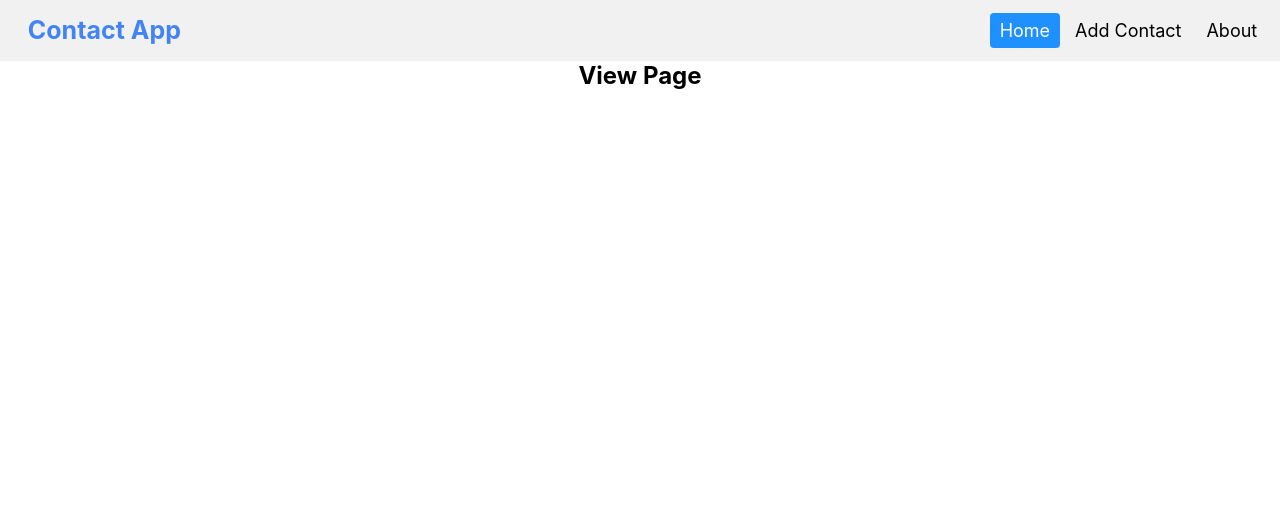
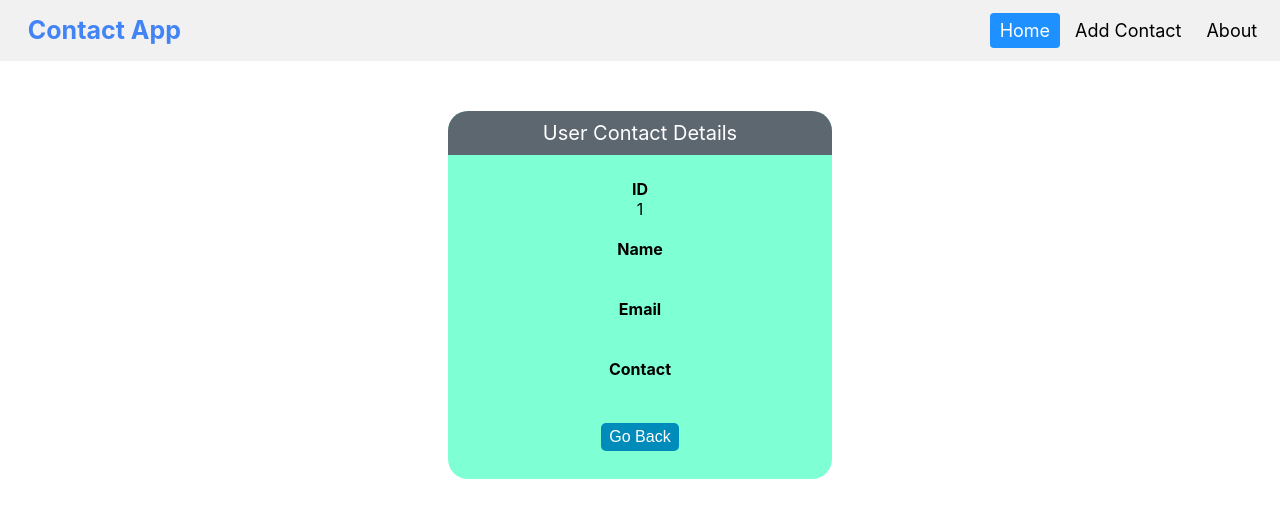
Before and after one commit to codewithsooraj/Contact-App-using-React-and-Firebase, a React (Create React App) app: page /view/1 in a window 1280 px wide. Shown: the top 518 px of the page. Built offline with nearby package versions, Linux system fonts and the light colour scheme; no server answers; the database is empty.

Commit message:
Add functionality of view, edit, and delete contacts.

```diff
--- /dev/null
+++ b/src/pages/About.css
@@ -0,0 +1,8 @@
+* {
+    margin: 0;
+    padding: 0;
+}
+
+.about {
+    margin: 200px;
+}
--- a/src/pages/About.js
+++ b/src/pages/About.js
@@ -1,9 +1,13 @@
 import React from "react";
+import "./About.css";
 
 const About = () => {
   return (
-    <div>
-      <h2>About Page</h2>
+    <div className="about">
+      <h2>
+        Contact Management System Application using React with Routing using
+        Firebase.
+      </h2>
     </div>
   );
 };
--- a/src/pages/AddEdit.css
+++ b/src/pages/AddEdit.css
@@ -5,6 +5,13 @@
 
 .formArea {
   margin-top: 100px;
+}
+
+.formArea label {
+  font-size: 18px;
+  /* float: left; */
+  text-align: center;
+  font-weight: 600;
 }
 
 .formData {
@@ -20,7 +27,7 @@ input[type="number"],
 select {
   width: 100%;
   padding: 12px 20px;
-  margin: 8px 0;
+  margin: 8px 0px 30px 0px;
   display: inline-block;
   border: 1px solid #ccc;
   border-radius: 4px;
@@ -28,7 +35,7 @@ select {
 }
 
 input[type="submit"] {
-  width: 100%;
+  width: 95%;
   background-color: #4caf50;
   color: white;
   padding: 14px 20px;
@@ -36,8 +43,13 @@ input[type="submit"] {
   border: none;
   border-radius: 4px;
   cursor: pointer;
+  font-weight: 200;
+  font-size: 15px;
+  letter-spacing: 2px;
 }
 
 input[type="submit"]:hover {
   background-color: #45a049;
+  width: 100%;
+  transition: 200ms;
 }
--- a/src/pages/AddEdit.js
+++ b/src/pages/AddEdit.js
@@ -15,19 +15,57 @@ const AddEdit = () => {
   const { name, email, contact } = state;
   const navigate = useNavigate();
 
+  const { id } = useParams();
+
+  useEffect(() => {
+    appDb.child("contacts").on("value", (snapshot) => {
+      if (snapshot.val() !== null) {
+        setData({ ...snapshot.val() });
+      } else {
+        setData({});
+      }
+    });
+    return () => {
+      setData({});
+    };
+  }, [id]);
+
+  useEffect(() => {
+    if (id) {
+      setState({ ...data[id] });
+    } else {
+      setState({ ...initialState });
+    }
+
+    return () => {
+      setState({ ...initialState });
+    };
+  }, [id, data]);
+
   const handleSubmit = (e) => {
     e.preventDefault();
     if (!name || !email || !contact) {
       toast.error("Please provide value in each input feild");
     } else {
+      if (!id) {
         appDb.child("contacts").push(state, (err) => {
           if (err) {
             toast.error(err);
           } else {
-          toast.success("Contact Added Successfully" );
+            toast.success("Contact Added Successfully");
           }
         });
-      setTimeout(() => navigate("/"), 800);
+      } else {
+        appDb.child(`contacts/${id}`).set(state, (err) => {
+          if (err) {
+            toast.error(err);
+          } else {
+            toast.success("Contact Updated Successfully");
+          }
+        });
+      }
+
+      setTimeout(() => navigate("/"));
     }
   };
   const handleInputChange = (e) => {
@@ -43,7 +81,7 @@ const AddEdit = () => {
           id="name"
           name="name"
           placeholder="Enter Name"
-          value={name}
+          value={name || ""}
           onChange={handleInputChange}
         />
 
@@ -53,7 +91,7 @@ const AddEdit = () => {
           id="email"
           name="email"
           placeholder="Enter Email Address"
-          value={email}
+          value={email || ""}
           onChange={handleInputChange}
         />
 
@@ -63,11 +101,11 @@ const AddEdit = () => {
           id="contact"
           name="contact"
           placeholder="Enter Contact No."
-          value={contact}
+          value={contact || ""}
           onChange={handleInputChange}
         />
 
-        <input type="submit" value="Save" />
+        <input type="submit" value={id ? "Update" : "Save"} />
       </form>
     </div>
   );
--- /dev/null
+++ b/src/pages/Home.css
@@ -0,0 +1,71 @@
+* {
+  margin: 0;
+  padding: 0;
+}
+.container {
+  margin: 100px;
+}
+.table {
+  border-collapse: collapse;
+  margin: auto;
+  font-size: 0.9em;
+  font-family: sans-serif;
+  max-width: 800px;
+  box-shadow: 0 0 20px rgba(0, 0, 0, 0.15);
+}
+
+.table thead tr {
+  background-color: #009879;
+  color: #ffffff;
+  text-align: center;
+}
+
+.table th {
+  text-align: center;
+  font-size: 15px;
+  padding: 15px 20px;
+}
+
+.table td {
+  text-align: center;
+  font-size: 15px;
+  padding: 8px 8px;
+}
+
+.table tbody tr {
+  border-bottom: 1px solid #dddddd;
+}
+
+.table tbody tr:nth-of-type(even) {
+  background-color: #f3f3f3;
+}
+
+.table tbody tr:last-of-type {
+  border-bottom: 3px solid #009879;
+}
+
+.btn{
+    border: none;
+    color: white;
+    padding: 5px 8px;
+    text-align: center;
+    text-decoration: none;
+    display: inline-block;
+    border-radius: 5px;
+    font-size: 16px;
+    margin: 4px 2px;
+    cursor: pointer;
+}
+
+.btn-edit{
+    background-color: #008cba;
+}
+
+.btn-delete {
+    background-color: #f44336;
+}
+
+.btn-view {
+    background-color: #e7e7e7;
+    color: black;
+}
--- a/src/pages/Home.js
+++ b/src/pages/Home.js
@@ -1,9 +1,75 @@
-import React from "react";
+import React, { useState, useEffect } from "react";
+import appDb from "../firebase";
+import { Link } from "react-router-dom";
+import "./Home.css";
+import { toast } from "react-toastify";
+const Home = () => {
+  const [data, setData] = useState({});
 
-const Home = () => {
+  useEffect(() => {
+    appDb.child("contacts").on("value", (snapshot) => {
+      if (snapshot.val() !== null) {
+        setData({ ...snapshot.val() });
+      } else {
+        setData({});
+      }
+    });
+    return () => {
+      setData({});
+    };
+  }, []);
+
+  const onDelete = (id) => {
+    if (window.confirm("Are you really wanted to delete this contact ?")) {
+      appDb.child(`contacts/${id}`).remove((err) => {
+        if (err) {
+          toast.error(err);
+        } else {
+          toast.success("Contact Deleted Successfully", {autoClose: 3000});
+        }
+      });
+    }
+  };
+
   return (
-    <div>
-      <h2>Home Page</h2>
+    <div className="container">
+      <table className="table">
+        <thead>
+          <tr>
+            <th>Id</th>
+            <th>Name</th>
+            <th>Email</th>
+            <th>Contact No.</th>
+            <th>Action</th>
+          </tr>
+        </thead>
+        <tbody>
+          {Object.keys(data).map((id, index) => {
+            return (
+              <tr key={id}>
+                <th scope="row">{index + 1}</th>
+                <td>{data[id].name}</td>
+                <td>{data[id].email}</td>
+                <td>{data[id].contact}</td>
+                <td>
+                  <Link to={`/view/${id}`}>
+                    <button className="btn btn-view">View</button>
+                  </Link>
+                  <Link to={`/update/${id}`}>
+                    <button className="btn btn-edit">Edit</button>
+                  </Link>
+                  <button
+                    className="btn btn-delete"
+                    onClick={() => onDelete(id)}
+                  >
+                    Delete
+                  </button>
+                </td>
+              </tr>
+            );
+          })}
+        </tbody>
+      </table>
     </div>
   );
 };
--- /dev/null
+++ b/src/pages/View.css
@@ -0,0 +1,36 @@
+* {
+  margin: 0;
+  padding: 0;
+}
+.main {
+  margin-top: 50px;
+}
+.card {
+  width: 30%;
+  display: flex;
+  flex-direction: column;
+  border-top-left-radius: 20px;
+  border-top-right-radius: 20px;
+  border-bottom-left-radius: 20px;
+  border-bottom-right-radius: 20px;
+  align-content: center;
+  margin: 0 auto;
+  background-color: aquamarine;
+}
+.card-header {
+  height: 10%;
+  background: #5d6770;
+  color: white;
+  text-align: center;
+  padding: 10px 10px;
+  border-top-left-radius: 20px;
+  border-top-right-radius: 20px;
+
+}
+.card-header p {
+  font-size: 20px;
+}
+.container {
+  padding: 4px 16px;
+  margin: 20px;
+}
--- a/src/pages/View.js
+++ b/src/pages/View.js
@@ -1,9 +1,58 @@
-import React from "react";
+import React, { useState, useEffect } from "react";
+import appDb from "../firebase";
+import { useParams, Link } from "react-router-dom";
+import "./View.css";
 
 const View = () => {
+  const [user, setUser] = useState({});
+
+  const { id } = useParams();
+
+  useEffect(() => {
+    appDb
+      .child(`contacts/${id}`)
+      .get()
+      .then((snapshot) => {
+        if (snapshot.exists()) {
+          setUser({ ...snapshot.val() });
+        } else {
+          setUser({});
+        }
+      });
+  }, [id]);
+  // console.log("user", user)
   return (
-    <div>
-      <h2>View Page</h2>
+    <div className="main">
+      <div className="card">
+        <div className="card-header">
+          <p>User Contact Details</p>
+        </div>
+        <div className="container">
+          <strong>ID</strong>
+          <br />
+          <span>{id}</span>
+          <br />
+          <br />
+          <strong>Name</strong>
+          <br />
+          <span>{user.name}</span>
+          <br />
+          <br />
+          <strong>Email</strong>
+          <br />
+          <span>{user.email}</span>
+          <br />
+          <br />
+          <strong>Contact</strong>
+          <br />
+          <span>{user.contact}</span>
+          <br />
+          <br />
+          <Link to="/">
+            <button className="btn btn-edit">Go Back</button>
+          </Link>
+        </div>
+      </div>
     </div>
   );
 };
```
Lines whose indentation alone changed are shown as unchanged.
